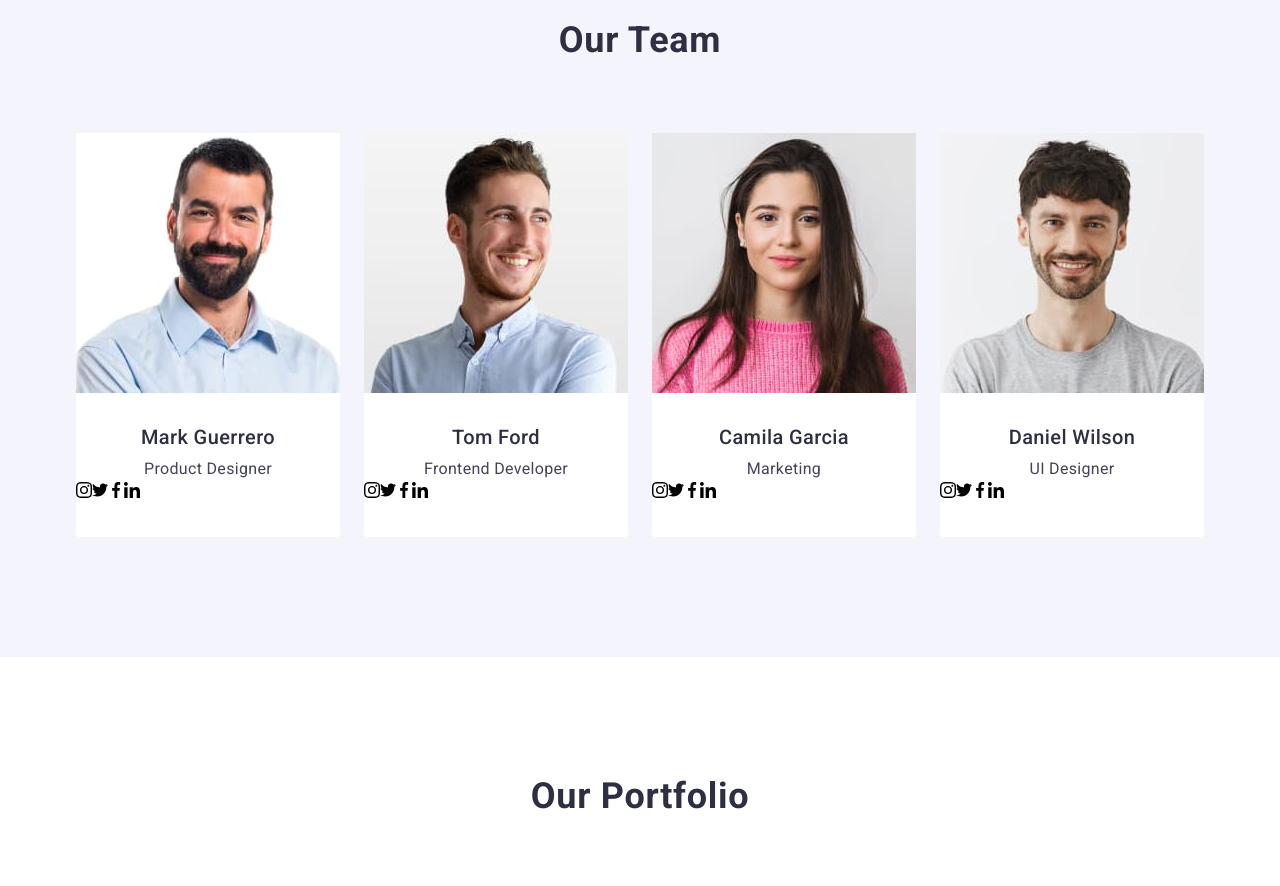
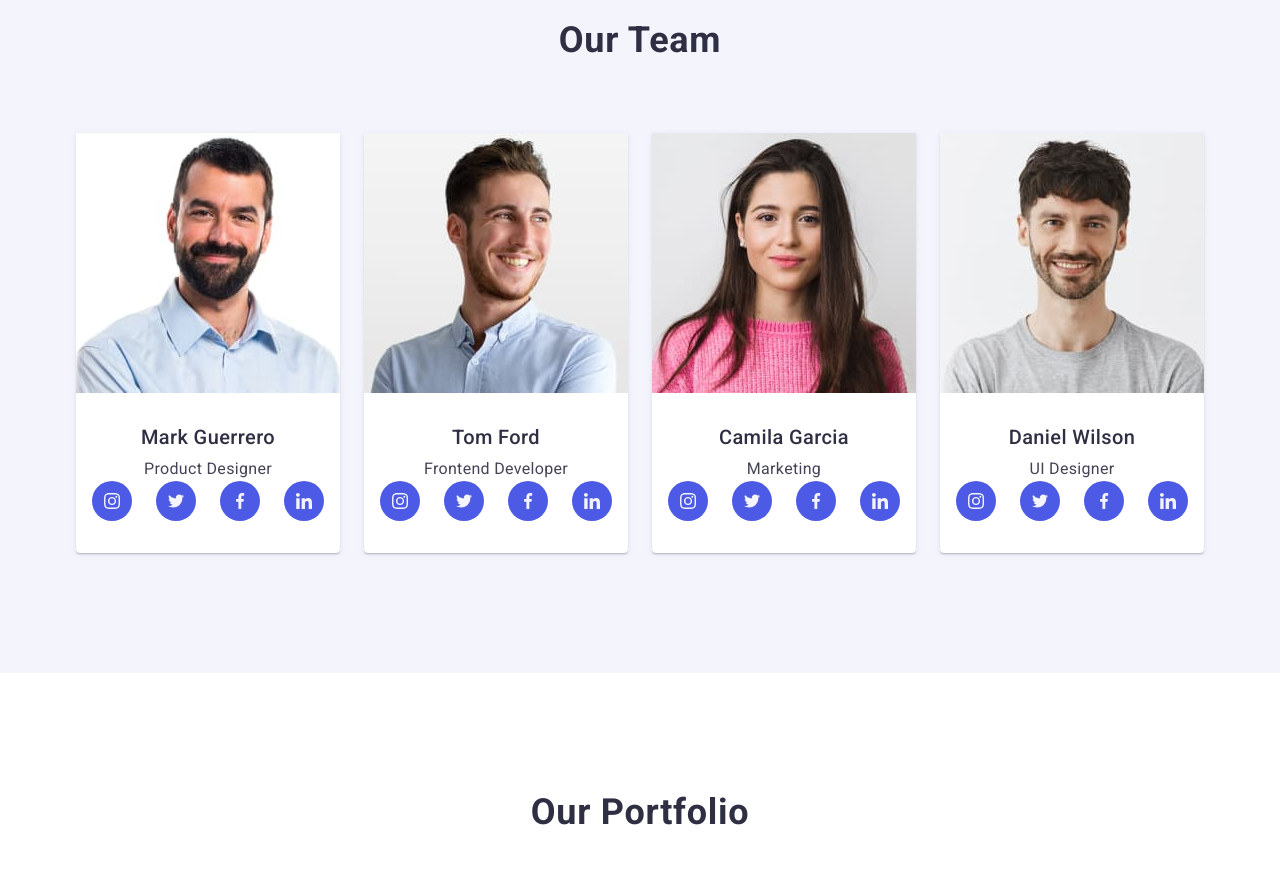
Before and after one commit to Yegorveretelnik/goit-markup-hw-04, a plain HTML site: page index.html in a window 1280 px wide. Shown: the part 1260-2146 px from the top of the page. Drawn offline with nearby package versions, Linux system fonts and the light colour scheme.

Commit message:
commit message

```diff
--- a/css/styles.css
+++ b/css/styles.css
@@ -106,7 +106,10 @@ padding: 0
 
 .sectionthree-li {
     background-color: #FFFFFF;
-    border-radius: 0px 0px 4px 4px
+    border-radius: 0px 0px 4px 4px;
+    box-shadow: 0px 1px 6px rgba(46, 47, 66, 0.08),
+        0px 1px 1px rgba(46, 47, 66, 0.16),
+        0px 2px 1px rgba(46, 47, 66, 0.08);
 }
 
 .footer-p {
@@ -175,7 +178,10 @@ padding: 0
 }
 
 .button:hover,
-.button:focus {
+.button:focus,
+.sectionthreelink:hover,
+.sectionthreelink:focus
+ {
     background-color: #404BBF;
 
 }
@@ -316,3 +322,31 @@ img {
     margin-bottom: 8px;
 
 }
+
+.sectionthreeiconslist {
+
+    display: flex;
+    gap: 24px;
+    justify-content: center
+}
+
+.sectionthreeicon {
+
+    width: 40px;
+    height: 40px;
+}
+
+.sectionthreelink      {
+
+width: 100%;
+height: 100%;
+background-color: #4d5ae5;
+border-radius: 50%;
+display: flex;
+align-items: center;
+justify-content: center;
+}
+
+.svg {
+    fill: #f4f4fd;
+}
--- a/index.html
+++ b/index.html
@@ -70,59 +70,59 @@
 
 <section class="sectionthree section"><div class="container"><h2 class="headertwo">Our Team</h2><ul class="sectionthreelist">
 <li class="sectionthree-li"><img src="./images/TeamCard1.jpg" alt="productdesigner"
-    width="264" /><div class="containerlist"><h3 class="sectiontwo-list-header team">Mark Guerrero</h3><p class="text team">Product Designer</p><ul><li><svg width="16" height="16">
+    width="264" /><div class="containerlist"><h3 class="sectiontwo-list-header team">Mark Guerrero</h3><p class="text team">Product Designer</p><ul class="sectionthreeiconslist"><li class="sectionthreeicon"><a class="sectionthreelink" href="instagram"><svg class="svg" width="16" height="16">
         <use href="./images/icons.svg#icon-instagram"> </use>
-    </svg></li><li><svg width="16" height="16">
+    </svg></a></li><li class="sectionthreeicon"><a class="sectionthreelink" href="twitter"><svg class="svg" width="16" height="16">
             <use href="./images/icons.svg#icon-twitter"> </use>
-        </svg></li><li><svg width="16" height="16">
+        </svg></a></li><li class="sectionthreeicon"><a class="sectionthreelink" href="facebook"><svg class="svg" width="16" height="16">
                 <use href="./images/icons.svg#icon-facebook"> </use>
-            </svg></li><li><svg width="16" height="16">
+            </svg></a></li><li class="sectionthreeicon"><a class="sectionthreelink" href="linkedin"><svg class="svg" width="16" height="16">
                     <use href="./images/icons.svg#icon-linkedin"></use>
-                </svg></li></ul></div></li>
+                </svg></a></li></ul></div></li>
 <li class="sectionthree-li"><img src="./images/TeamCard2.jpg" alt="frontenddeveloper"
-    width="264" /><div class="containerlist"><h3 class="sectiontwo-list-header team">Tom Ford</h3><p class="text team">Frontend Developer</p><ul>
-        <li><svg width="16" height="16">
+    width="264" /><div class="containerlist"><h3 class="sectiontwo-list-header team">Tom Ford</h3><p class="text team">Frontend Developer</p><ul class="sectionthreeiconslist">
+        <li class="sectionthreeicon"><a class="sectionthreelink" href="instagram"><svg class="svg" width="16" height="16">
                 <use href="./images/icons.svg#icon-instagram"> </use>
-            </svg></li>
-        <li><svg width="16" height="16">
+            </svg></a></li>
+        <li class="sectionthreeicon"><a class="sectionthreelink" href="twitter"><svg class="svg" width="16" height="16">
                 <use href="./images/icons.svg#icon-twitter"> </use>
-            </svg></li>
-        <li><svg width="16" height="16">
+            </svg></a></li>
+        <li class="sectionthreeicon"><a class="sectionthreelink" href="facebook"><svg class="svg" width="16" height="16">
                 <use href="./images/icons.svg#icon-facebook"> </use>
-            </svg></li>
-        <li><svg width="16" height="16">
+            </svg></a></li>
+        <li class="sectionthreeicon"><a class="sectionthreelink" href="linkedin"><svg class="svg" width="16" height="16">
                 <use href="./images/icons.svg#icon-linkedin"></use>
-            </svg></li>
+            </svg></a></li>
     </ul></div></li>
 <li class="sectionthree-li"><img src="./images/TeamCard3.jpg" alt="marketing"
-    width="264" /><div class="containerlist"><h3 class="sectiontwo-list-header team">Camila Garcia</h3><p class="text team" >Marketing</p><ul>
-        <li><svg width="16" height="16">
+    width="264" /><div class="containerlist"><h3 class="sectiontwo-list-header team">Camila Garcia</h3><p class="text team" >Marketing</p><ul class="sectionthreeiconslist">
+        <li class="sectionthreeicon"><a class="sectionthreelink" href="instagram"><svg class="svg" width="16" height="16">
                 <use href="./images/icons.svg#icon-instagram"> </use>
-            </svg></li>
-        <li><svg width="16" height="16">
+            </svg></a></li>
+        <li class="sectionthreeicon"><a class="sectionthreelink" href="twitter"><svg class="svg" width="16" height="16">
                 <use href="./images/icons.svg#icon-twitter"> </use>
-            </svg></li>
-        <li><svg width="16" height="16">
+            </svg></a></li>
+        <li class="sectionthreeicon"><a class="sectionthreelink" href="facebook"><svg class="svg" width="16" height="16">
                 <use href="./images/icons.svg#icon-facebook"> </use>
-            </svg></li>
-        <li><svg width="16" height="16">
+            </svg></a></li>
+        <li class="sectionthreeicon"><a class="sectionthreelink" href="linkedin"><svg class="svg" width="16" height="16">
                 <use href="./images/icons.svg#icon-linkedin"></use>
-            </svg></li>
+            </svg></a></li>
     </ul></div></li>
 <li class="sectionthree-li"><img src="./images/TeamCard4.jpg" alt="uidesigner"
-    width="264" /><div class="containerlist"><h3 class="sectiontwo-list-header team">Daniel Wilson</h3><p class="text team">UI Designer</p><ul>
-        <li><svg width="16" height="16">
+    width="264" /><div class="containerlist"><h3 class="sectiontwo-list-header team">Daniel Wilson</h3><p class="text team">UI Designer</p><ul class="sectionthreeiconslist">
+        <li class="sectionthreeicon"><a class="sectionthreelink" href="instagram"><svg class="svg" width="16" height="16">
                 <use href="./images/icons.svg#icon-instagram"> </use>
-            </svg></li>
-        <li><svg width="16" height="16">
+            </svg></a></li>
+        <li class="sectionthreeicon"><a class="sectionthreelink" href="twitter"><svg class="svg" width="16" height="16">
                 <use href="./images/icons.svg#icon-twitter"> </use>
-            </svg></li>
-        <li><svg width="16" height="16">
+            </svg></a></li>
+        <li class="sectionthreeicon"><a class="sectionthreelink" href="facebook"><svg class="svg" width="16" height="16">
                 <use href="./images/icons.svg#icon-facebook"> </use>
-            </svg></li>
-        <li><svg width="16" height="16">
+            </svg></a></li>
+        <li class="sectionthreeicon"><a class="sectionthreelink" href="linkedin"><svg class="svg" width="16" height="16">
                 <use href="./images/icons.svg#icon-linkedin"></use>
-            </svg></li>
+            </svg></a></li>
     </ul></div></li></ul>
 </div></section>
 
```
